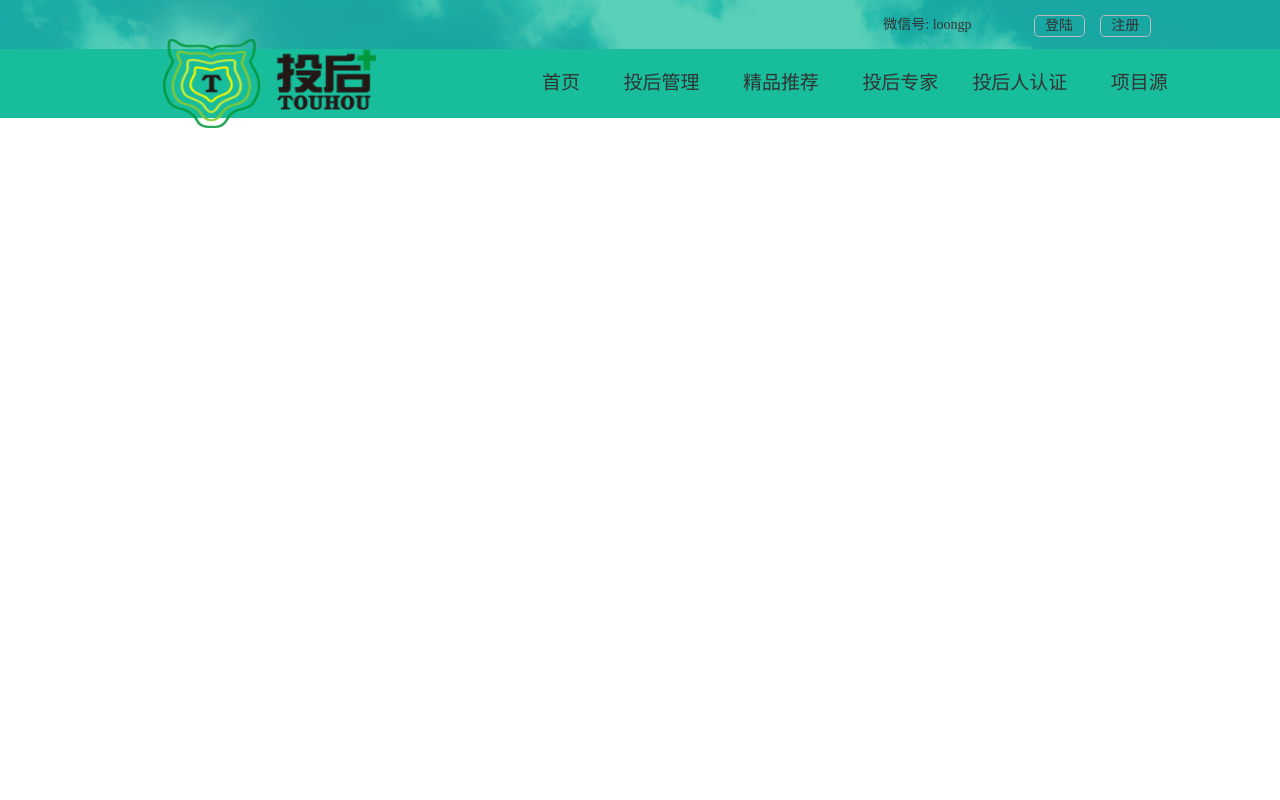
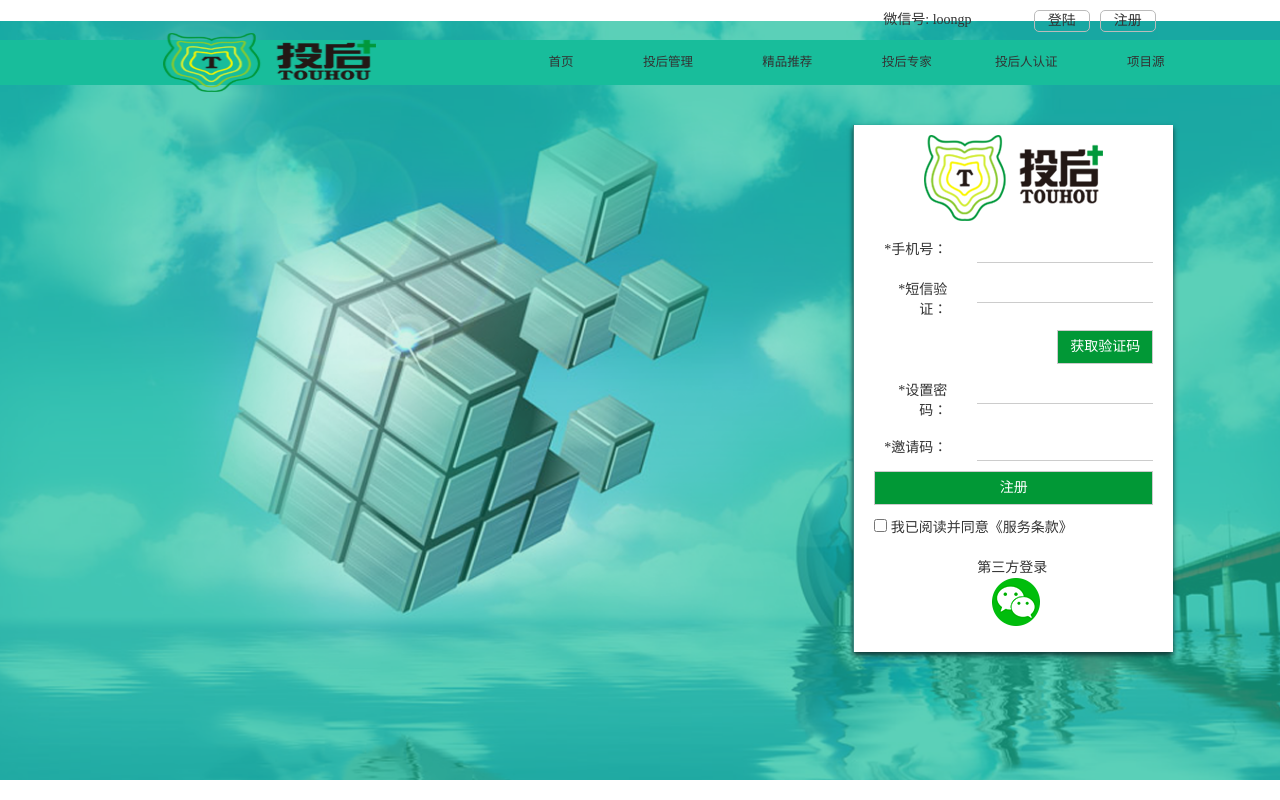
Before and after one commit to youranstray/touhoujia, a plain HTML site: page app/login/login.html in a window 1280 px wide. Drawn offline with Linux system fonts and the light colour scheme.

Commit message:
add login page

```diff
--- a/app/libs/css/common.css
+++ b/app/libs/css/common.css
@@ -1,3 +1,4 @@
+/*initialize*/
 *{margin:0;padding: 0;font-family:"Microsoft YaHei";font-size:14px;}
 li{list-style: none;}
 a{text-decoration: none;}
@@ -10,6 +11,19 @@ a{text-decoration: none;}
 .fl{float:left;}
 .fr{float:right;}
 img{display: block;border:none;}
+
+
+/**/
+html{
+	width: 100%;
+	height: 100%;
+}
 body{
+	width: 100%;
+	height: 100%;
 	/*height:100000px;*/
 }
+
+.content{
+
+}
--- a/app/login/_login.css
+++ b/app/login/_login.css
@@ -3,4 +3,43 @@
 	height: 100%;
 	background: url(img/loginbg.png) no-repeat;
 	background-size: 100%;
+	background-position: center;
 }
+.login-form{
+	margin-top: 40px;
+	padding: 20px;
+	padding-top: 108px;
+	background: #ffffff;
+	border-left: 1px solid #3a867e;
+	box-shadow: 0px 3px 5px #113735;
+	background: url(img/logo2.png) #ffffff no-repeat;
+	background-position: center 10px;
+}
+.login-form > .third{
+	margin-top: 20px;
+}
+.login-form .form-group{
+	margin-bottom: 10px;
+}
+.login-form label{
+	font-weight: normal;
+}
+.login-form .form-control{
+	height: 30px;
+	border: none;
+	border-bottom: 1px solid #ccc;
+	box-shadow: none;
+	border-radius: 0px;
+}
+.login-form .btn{
+	color: #ffffff;
+	border-radius: 0px;
+	background: #019836;
+}
+.third .web-chat::after{
+	width: 48px;
+	height: 48px;
+	padding: 15px;
+	content: url(img/wcIcon.png);
+	cursor: pointer;
+}
--- a/app/login/login.html
+++ b/app/login/login.html
@@ -10,8 +10,8 @@
 	<link rel="stylesheet" type="text/css" href="_login.css">
 	<title>投后+</title>
 	<link rel="stylesheet" href="">
-	<script type="text/javascript" src="../libs/js/common.js"></script>
-	<script type="text/javascript" src="index.js"></script>
+	<!-- <script type="text/javascript" src="../libs/js/common.js"></script> -->
+	<!-- <script type="text/javascript" src="index.js"></script> -->
 </head>
 <body>
 	<div class="cantainer login-page">
@@ -51,6 +51,60 @@
 		</div>
 		<!-- content -->
 		<div class="content">
+			<div class="col-xs-3 col-xs-offset-8 login-form">
+				<form class="form-horizontal">
+					<div class="form-group row">
+					    <label class="col-xs-4 control-label">*手机号：</label>
+					    <div class="col-xs-8">
+					      <input type="text" class="form-control" id="inputEmail3">
+					    </div>
+				  	</div>
+				  	<div class="form-group row">
+					    <label class="col-xs-4 control-label">*短信验证：</label>
+					    <div class="col-xs-8">
+					      <input type="text" class="form-control" id="inputEmail3">
+					    </div>
+				  	</div>
+				  	<div class="form-group row">
+				  		<div class="col-xs-12">
+				  			<button type="button" class="btn btn-default get-auth-code pull-right">获取验证码</button>
+				  		</div>
+
+				  	</div>
+				  	<div class="form-group row">
+					    <label class="col-xs-4 control-label">*设置密码：</label>
+					    <div class="col-xs-8">
+					      <input type="passward" class="form-control" id="inputEmail3">
+					    </div>
+				  	</div>
+				  	<div class="form-group row">
+					    <label class="col-xs-4 control-label">*邀请码：</label>
+					    <div class="col-xs-8">
+					      <input type="text" class="form-control" id="inputEmail3">
+					    </div>
+				  	</div>
+				  	<div class="form-group row">
+				  		<div class="col-xs-12">
+				  			<button type="button" class="btn btn-default col-xs-12">注册</button>
+				  		</div>
+				  	</div>
+					<div class="form-group row">
+					    <div class="col-xs-10">
+					      <input type="checkbox"> 我已阅读并同意《服务条款》
+					    </div>
+					</div>
+				</form>
+				<div class="third">
+					<div class="row">
+						<span class="col-xs-4 col-xs-offset-4">第三方登录</span>
+					</div>
+					<div class="row">
+						<span class="col-xs-4 col-xs-offset-4 web-chat"></span>
+					</div>
+
+				</div>
+			</div>
+
 		</div>
 	</div>
 
```
